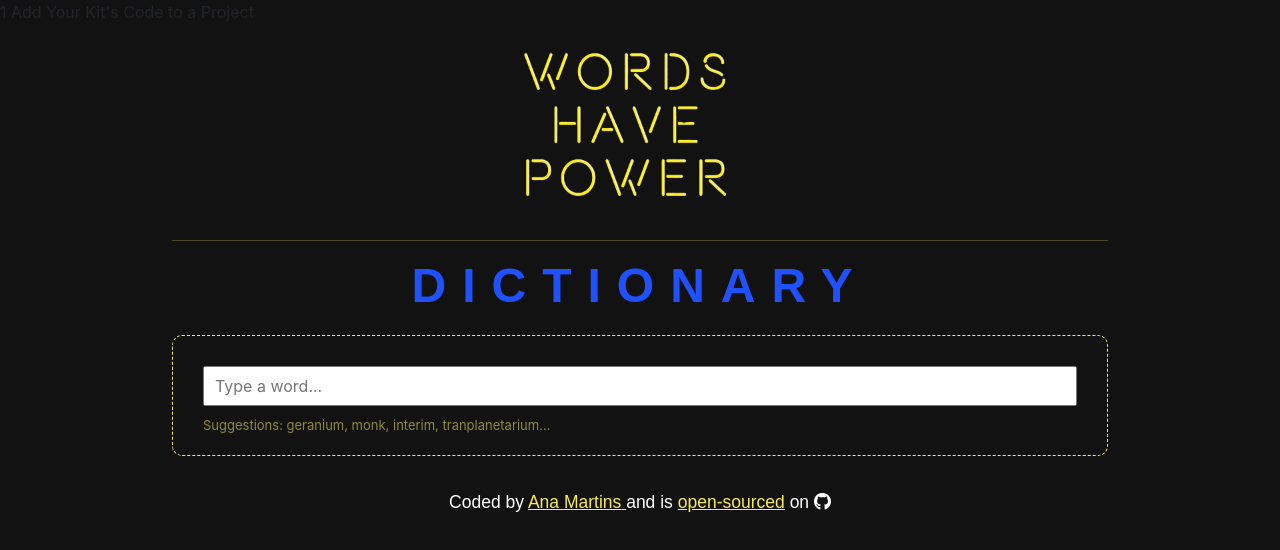
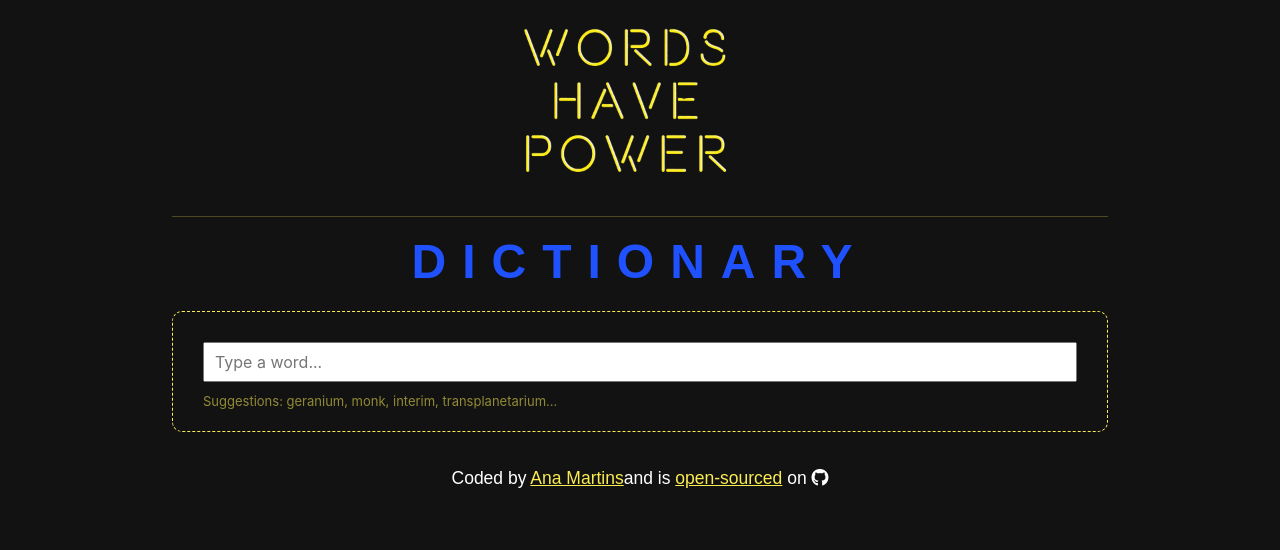
Before and after one commit to anavillaret/dictionary-app, a React (Create React App) app: page / in a window 1280 px wide. Shown: the top 550 px of the page. Built offline with nearby package versions, Linux system fonts and the light colour scheme; no server answers; a web font is replaced by a local one.

Commit message:
added refinements

```diff
--- a/public/index.html
+++ b/public/index.html
@@ -27,7 +27,7 @@
       href="https://fonts.googleapis.com/css2?family=Zen+Kurenaido&display=swap"
       rel="stylesheet"
     />
-    1 Add Your Kit's Code to a Project
+
     <script
       src="https://kit.fontawesome.com/7c92aa231d.js"
       crossorigin="anonymous"
--- a/src/App.js
+++ b/src/App.js
@@ -21,7 +21,7 @@ function App() {
               target="_blank"
               rel="noreferrer"
             >
-              Ana Martins{" "}
+              Ana Martins
             </a>
             and is{" "}
             <a
--- a/src/Dictionary.js
+++ b/src/Dictionary.js
@@ -60,7 +60,7 @@ export default function Dictionary(props) {
             />
           </form>
           <div className="Hint">
-            Suggestions: geranium, monk, interim, tranplanetarium...
+            Suggestions: geranium, monk, interim, transplanetarium...
           </div>
         </section>
         <Results results={results} />
```
